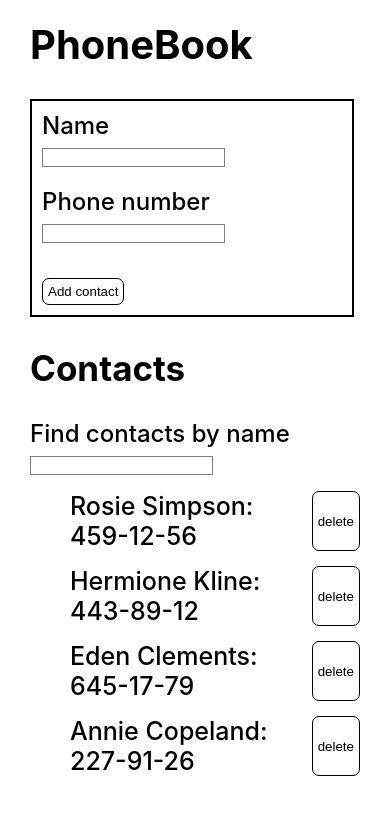
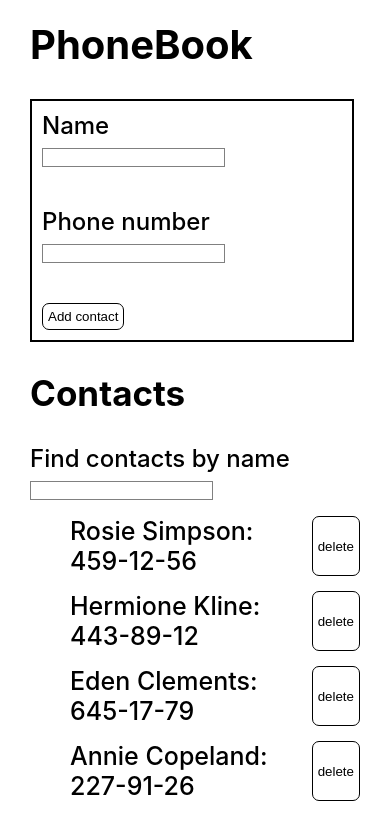
Before and after one commit to IVolodymyrnI/goit-react-hw-04-phonebook, a React (Create React App) app: page / in a window 390 px wide. Shown: the top 840 px of the page. Built offline with nearby package versions, Linux system fonts and the light colour scheme.

Commit message:
react-02-phonebook

```diff
--- a/src/components/Phonebook/AddContactForm/AddContactFormStyle.js
+++ b/src/components/Phonebook/AddContactForm/AddContactFormStyle.js
@@ -11,10 +11,7 @@ export const ContactForm = styled(Form)`
 
 export const InputWrapper = styled.div`
   position: relative;
-  margin-bottom: 20px;
-  :last-of-type {
-    margin-bottom: 35px;
-  }
+  margin-bottom: 40px;
 `;
 
 export const Error = styled(ErrorMessage)`
```
